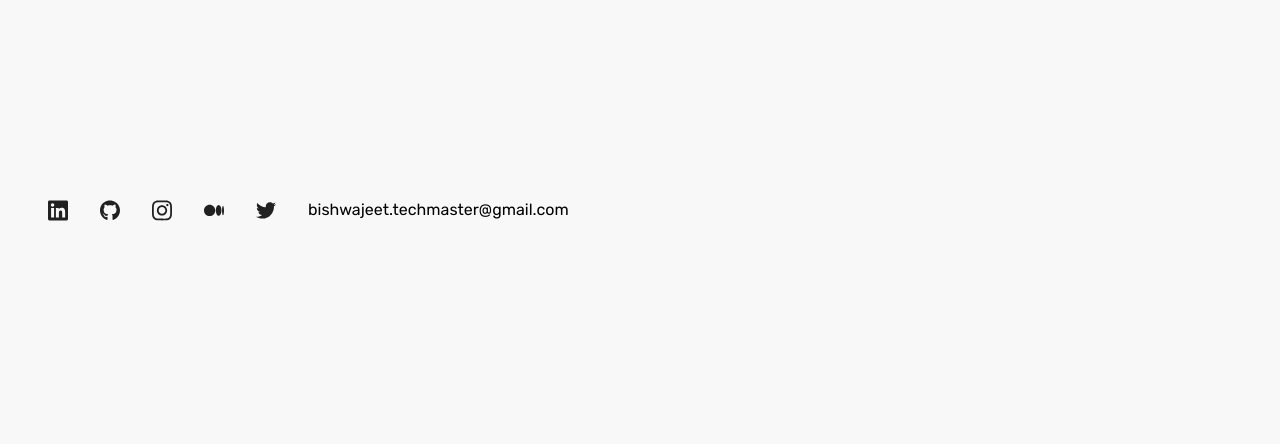
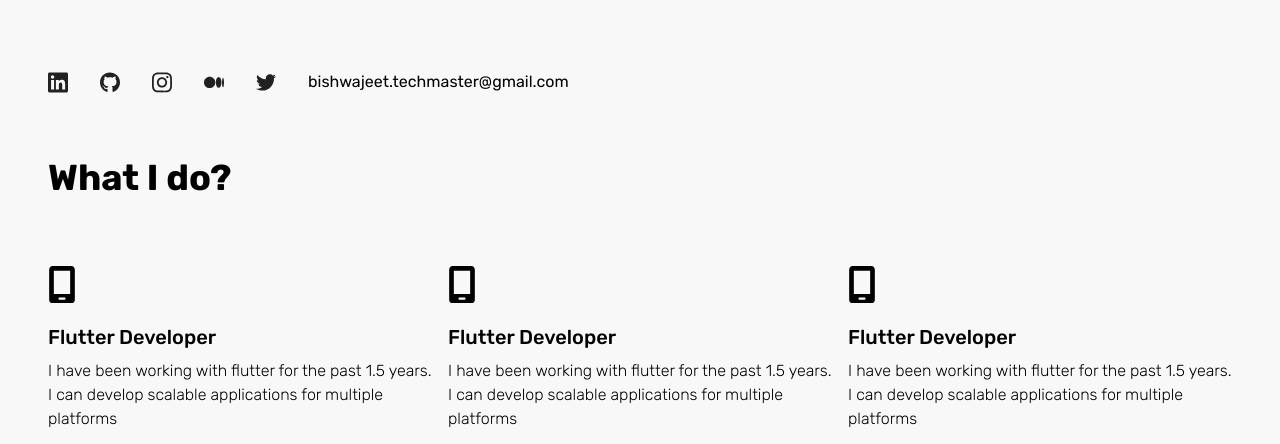
Before and after one commit to 2002Bishwajeet/portfolio-website, a Svelte app: page / in a window 1280 px wide. Shown: the part 562-1006 px from the top of the page. Before the commit the page ends 800 px from the top, so only its background shows below. Built offline with nearby package versions, Linux system fonts and the light colour scheme.

Commit message:
initial services complete

```diff
--- a/src/App.svelte
+++ b/src/App.svelte
@@ -1,6 +1,7 @@
 <script lang="ts">
   import Header from "./lib/Header.svelte";
   import Home from "./lib/Home.svelte";
+  import Services from "./lib/Services.svelte";
 </script>
 
 <svelte:head>
@@ -15,6 +16,7 @@
 <main class = "md:mx-8">
 <Header />
   <Home />
+  <Services />
 </main>
 
 <style>
--- a/src/lib/Home.svelte
+++ b/src/lib/Home.svelte
@@ -22,7 +22,7 @@
       alt="profile"
     />
   </div>
-  <div class=" absolute bottom-4 md:flex items-center justify-between  ">
+  <div class="mt-48 md:flex items-center justify-between  ">
     <div class="flex">
       <!-- <Icon icon="fa6-brands:linkedin" color="212121" /> -->
       <svg
@@ -70,8 +70,3 @@
     <p>bishwajeet.techmaster@gmail.com</p>
   </div>
 </div>
-
-<!-- <style>
-  body {
-  }
-</style> -->
--- /dev/null
+++ b/src/lib/Services.svelte
@@ -0,0 +1,16 @@
+<script lang="ts">
+  import Service from "./components/Service.svelte";
+</script>
+
+<div class="mt-16">
+  <p class="items-start text-start content-start font-bold text-4xl">What I do?</p>
+  <div class = " flex flex-row flex-wrap justify-between">
+
+ <Service/>
+ <Service/>
+ <Service/>
+
+
+
+</div>
+</div>
--- /dev/null
+++ b/src/lib/components/Service.svelte
@@ -0,0 +1,11 @@
+<script lang="ts">
+  export let icon;
+  export let title;
+  export let description;
+</script>
+
+ <div class = " min-w-min content-start items-start text-start w-96 mt-12">
+    <svg class ="w-7 my-5" xmlns="http://www.w3.org/2000/svg" viewBox="0 0 384 512"><!--! Font Awesome Pro 6.1.1 by @fontawesome - https://fontawesome.com License - https://fontawesome.com/license (Commercial License) Copyright 2022 Fonticons, Inc. --><path d="M320 0H64C37.5 0 16 21.5 16 48v416C16 490.5 37.5 512 64 512h256c26.5 0 48-21.5 48-48v-416C368 21.5 346.5 0 320 0zM240 447.1C240 456.8 232.8 464 224 464H159.1C151.2 464 144 456.8 144 448S151.2 432 160 432h64C232.8 432 240 439.2 240 447.1zM304 384h-224V64h224V384z"/></svg>
+    <p class = "font-medium text-xl my-2"> Flutter Developer</p>
+    <p class = "font-light text-left">I have been working with flutter for the past 1.5 years. I can develop scalable applications for multiple platforms</p>
+</div>
```
